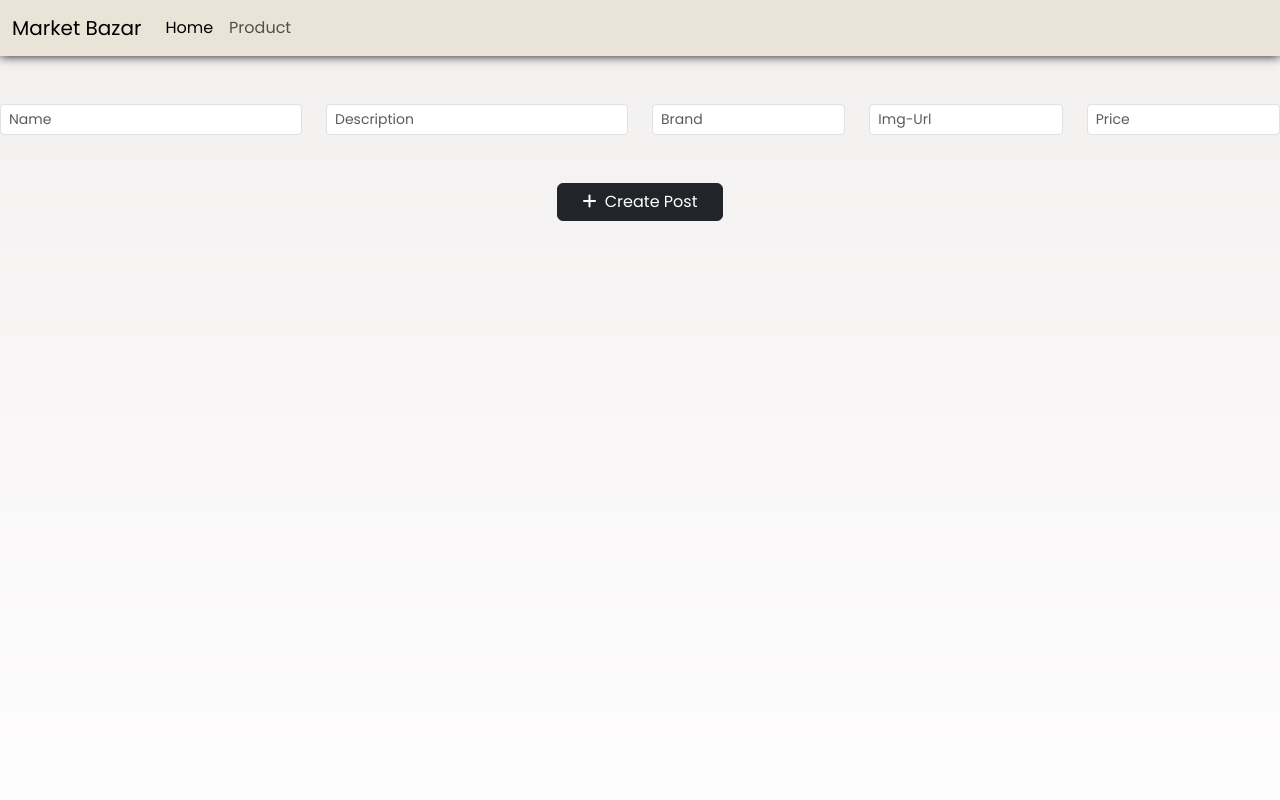
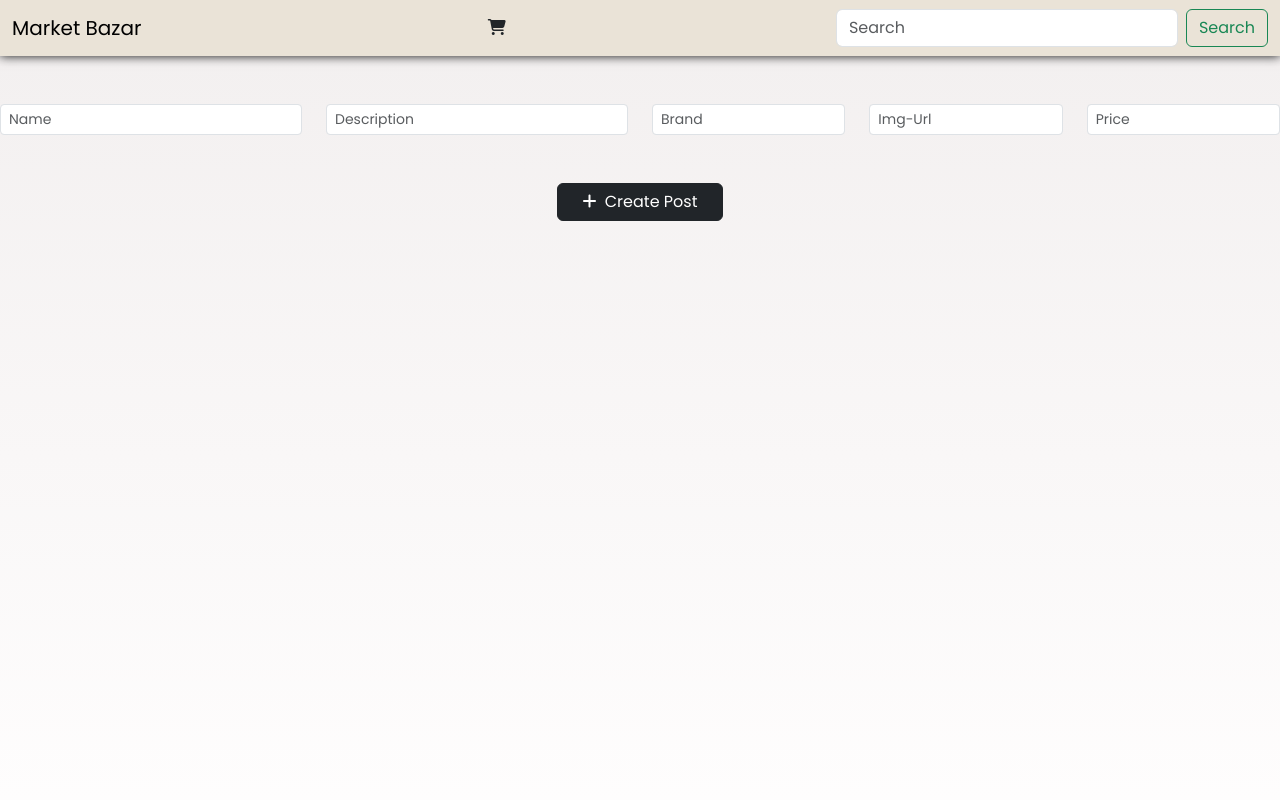
Before and after one commit to Angelb2b/Esercizio-M4-D7-D8, a plain HTML site: page index.html in a window 1280 px wide. Shown: the top 800 px of the page. Drawn offline with nearby package versions, Linux system fonts and the light colour scheme.

Commit message:
index.html

```diff
--- a/index.html
+++ b/index.html
@@ -13,25 +13,35 @@
 
 <body>
   <!-- NAVBAR SECTION -->
-
-  <nav class="navbar navbar-expand-lg bg-body-tertiary">
+  <nav class="navbar bg-body-tertiary">
     <div class="container-fluid">
-      <a class="navbar-brand" href="index.html">Market Bazar</a>
-      <button class="navbar-toggler" type="button" data-bs-toggle="collapse" data-bs-target="#navbarNav" aria-controls="navbarNav" aria-expanded="false" aria-label="Toggle navigation">
-        <span class="navbar-toggler-icon"></span>
+      <a class="navbar-brand">Market Bazar</a>
+      <button class="btn float-end btn-cart" data-bs-toggle="offcanvas" data-bs-target="#offcanvas" role="button"
+        id="btnTop">
+        <i class="fa-solid fa-cart-shopping"></i>
       </button>
-      <div class="collapse navbar-collapse" id="navbarNav">
-        <ul class="navbar-nav">
-          <li class="nav-item">
-            <a class="nav-link active" aria-current="page" href="index.html">Home</a>
-          </li>
-          <li class="nav-item">
-            <a class="nav-link" href="dettagli.html">Product</a>
-          </li>
-        </ul>
-      </div>
+      <form class="d-flex" role="search">
+        <input class="form-control me-2" type="search" placeholder="Search" aria-label="Search">
+        <button class="btn btn-outline-success" type="submit">Search</button>
+      </form>
     </div>
   </nav>
+
+  <!-- SIDEBAR CART -->
+  <!-- <div class="offcanvas offcanvas-start w-25 bg-dark" data-bs-theme="dark" tabindex="-1" id="offcanvas" data-bs-keyboard="false" data-bs-backdrop="false">
+    <div class="offcanvas-header">
+        <h6 class="offcanvas-title d-none d-sm-block" id="offcanvas">Cart</h6>
+        <button type="button" class="btn-close text-reset" data-bs-dismiss="offcanvas" aria-label="Close"></button>
+    </div>
+    <div class="offcanvas-body px-0">
+        <div class="d-flex justify-content-between">
+            <p class="totale"> TOTAL €<span class="totCarrello"></span></p>
+            <button class="btn-cestino mb-2 bg-dark" data-bs-theme="dark" onclick="trashCan()"><i class="fa-solid fa-trash-can me-4 pe-3"></i></button>
+        </div>
+        <ul id="listaCarrello">
+        </ul>
+    </div>
+</div> -->
 
   <!-- INPUTS SECTION -->
   <div class="create-box inputs">
```
